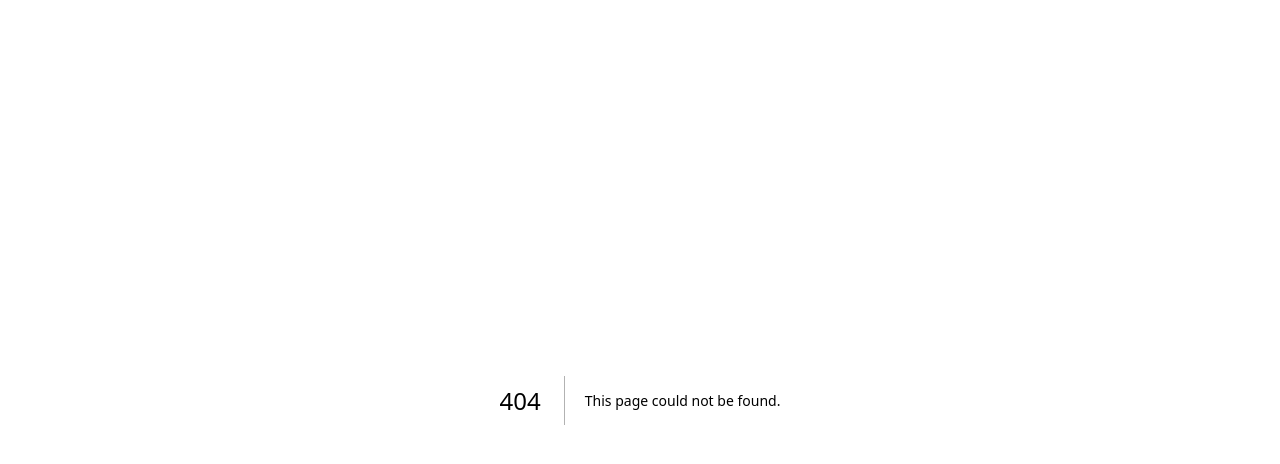
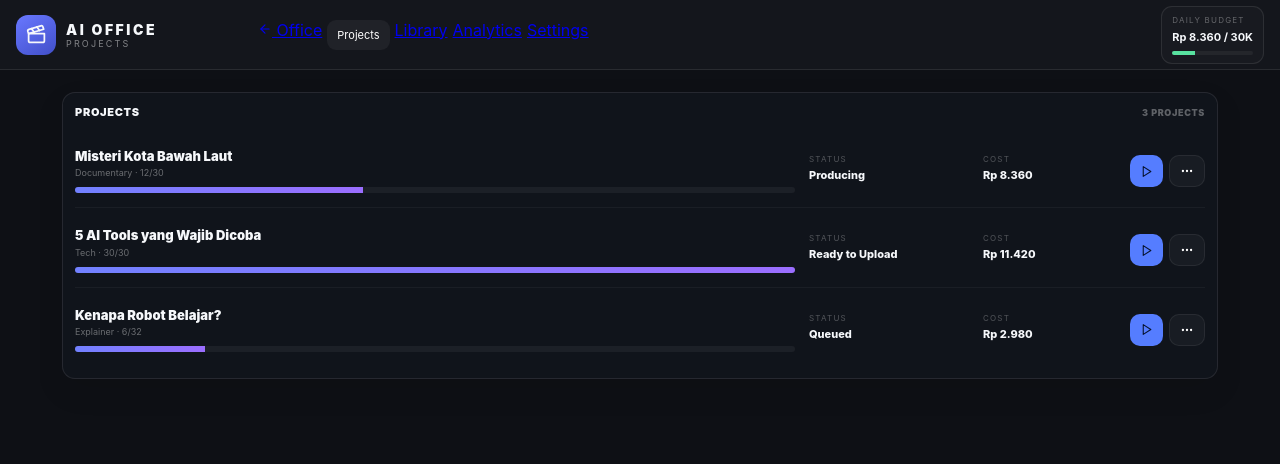
Before and after one commit to Charanko1/automation-videos, a Next.js app: page /projects in a window 1280 px wide. Before the commit this address had no page. Shown: the top 464 px of the page. Built offline with nearby package versions, Linux system fonts and the light colour scheme.

Commit message:
feat: add projects page

```diff
--- /dev/null
+++ b/app/projects/page.tsx
@@ -0,0 +1,43 @@
+"use client";
+
+import Link from "next/link";
+import { ArrowLeft, Clapperboard, MoreHorizontal, Play } from "lucide-react";
+
+const projects = [
+  { title:"Misteri Kota Bawah Laut", type:"Documentary", progress:40, scene:"12/30", status:"Producing", cost:"Rp 8.360" },
+  { title:"5 AI Tools yang Wajib Dicoba", type:"Tech", progress:100, scene:"30/30", status:"Ready to Upload", cost:"Rp 11.420" },
+  { title:"Kenapa Robot Belajar?", type:"Explainer", progress:18, scene:"6/32", status:"Queued", cost:"Rp 2.980" },
+];
+
+export default function ProjectsPage() {
+  return <div className="app">
+    <header className="top">
+      <div className="brand"><div className="brandIcon"><Clapperboard size={21}/></div><div><div className="brandTitle">AI OFFICE</div><div className="brandSub">PROJECTS</div></div></div>
+      <nav className="nav">
+        <Link className="nav-item" href="/"><ArrowLeft size={14}/> Office</Link>
+        <span className="nav-item active">Projects</span>
+        <Link className="nav-item" href="/library">Library</Link>
+        <Link className="nav-item" href="/analytics">Analytics</Link>
+        <Link className="nav-item" href="/settings">Settings</Link>
+      </nav>
+      <div className="topRight"><div className="chip"><small>Daily Budget</small><b>Rp 8.360 <span>/ 30K</span></b><div className="bar"><i style={{width:"27.9%"}} /></div></div></div>
+    </header>
+    <div style={{padding:22,maxWidth:1200,width:"100%",margin:"0 auto",overflow:"auto"}}>
+      <div className="card">
+        <div className="title">PROJECTS <span style={{marginLeft:"auto",color:"#ffffff55",fontSize:9}}>3 PROJECTS</span></div>
+        {projects.map((p,i)=><div key={p.title} style={{display:"grid",gridTemplateColumns:"minmax(260px,1fr) 160px 120px 88px",gap:14,alignItems:"center",padding:"14px 0",borderTop:i?"1px solid #ffffff0b":"0"}}>
+          <div>
+            <div className="projectName">{p.title}</div><div className="muted">{p.type} · {p.scene}</div>
+            <div className="prog"><i style={{width:p.progress+"%"}} /></div>
+          </div>
+          <div><div className="mini">Status</div><div style={{fontSize:11,fontWeight:800,marginTop:4}}>{p.status}</div></div>
+          <div><div className="mini">Cost</div><div style={{fontSize:11,fontWeight:800,marginTop:4}}>{p.cost}</div></div>
+          <div style={{display:"flex",gap:6,justifyContent:"flex-end"}}>
+            <button className="ctrl blue" style={{width:"auto",padding:"8px 10px"}}><Play size={13}/></button>
+            <button className="ctrl" style={{width:"auto",padding:"8px 10px",background:"#ffffff09",border:"1px solid #ffffff12",color:"#fff"}}><MoreHorizontal size={14}/></button>
+          </div>
+        </div>)}
+      </div>
+    </div>
+  </div>;
+}
```
